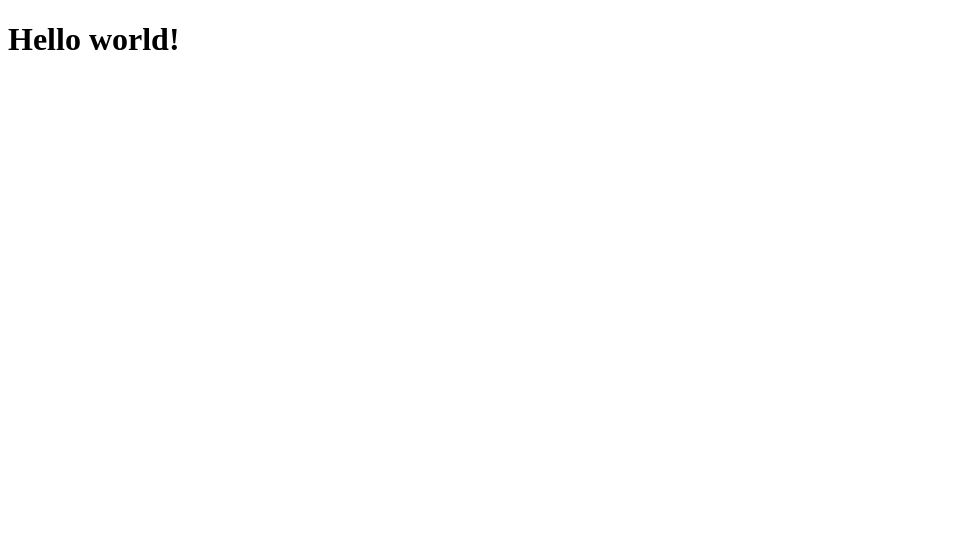
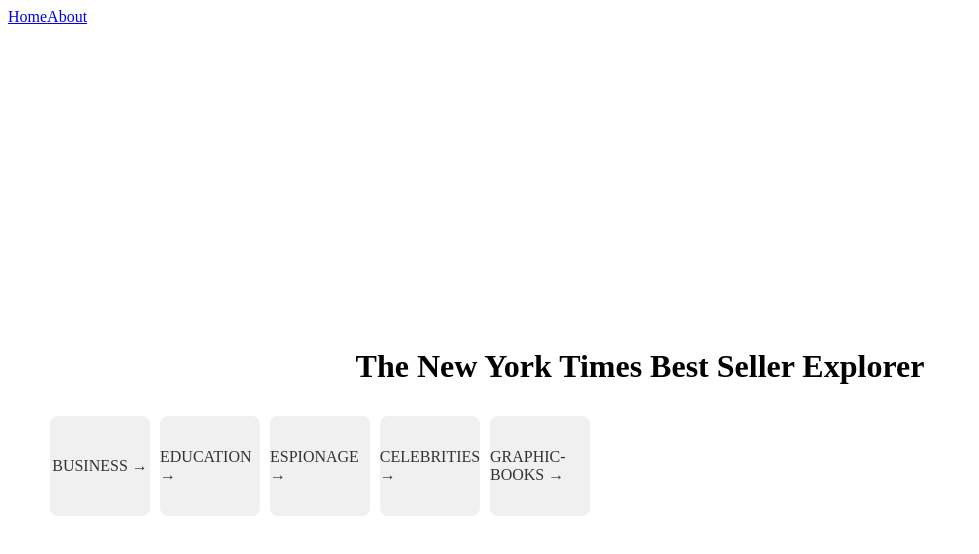
Before and after one commit to cho-one/next-js-book-project, a Next.js app: page / in a window 1280 px wide. Shown: the top 554 px of the page, without its empty margins (0-979 px from the left). Built offline with nearby package versions, Linux system fonts and the light colour scheme.

Commit message:
페이지 기본 구성 및 연결

```diff
--- /dev/null
+++ b/app/(home)/page.tsx
@@ -0,0 +1,29 @@
+import styles from "../../styles/home.module.css";
+import Link from "next/link";
+
+const categories = [
+  "business",
+  "education",
+  "espionage",
+  "celebrities",
+  "graphic-books",
+];
+
+export default function HomePage() {
+  return (
+    <div className={styles.container}>
+      <h1>The New York Times Best Seller Explorer</h1>
+      <div className={styles.grid}>
+        {categories.map((category) => (
+          <Link
+            key={category}
+            href={`/list/${category}`}
+            className={styles.category}
+          >
+            {category.toUpperCase()} →
+          </Link>
+        ))}
+      </div>
+    </div>
+  );
+}
--- a/app/layout.tsx
+++ b/app/layout.tsx
@@ -1,16 +1,21 @@
+// import "../styles/globals.css";
+import styles from "../styles/layout.module.css";
+import Header from "../components/Header";
+
 export const metadata = {
-  title: 'Next.js',
-  description: 'Generated by Next.js',
-}
+  title: "Next.js",
+  description: "Generated by Next.js",
+};
 
 export default function RootLayout({
   children,
 }: {
-  children: React.ReactNode
+  children: React.ReactNode;
 }) {
   return (
     <html lang="en">
+      <Header />
       <body>{children}</body>
     </html>
-  )
+  );
 }
--- a/app/page.tsx
+++ /dev/null
@@ -1,3 +0,0 @@
-export default function Home() {
-  return <h1 className="text-3xl font-bold underline">Hello world!</h1>;
-}
--- a/components/Header.tsx
+++ b/components/Header.tsx
@@ -1,3 +1,11 @@
+import Link from "next/link";
+import styles from "../styles/layout.module.css";
+
 export default function Header() {
-  return <div>Header</div>;
+  return (
+    <header className={styles.header}>
+      <Link href="/">Home</Link>
+      <Link href="/about">About</Link>
+    </header>
+  );
 }
--- /dev/null
+++ b/styles/about.module.css
@@ -0,0 +1,7 @@
+.container {
+  display: flex;
+  flex-direction: column;
+  align-items: center;
+  justify-content: center;
+  height: 100vh;
+}
--- /dev/null
+++ b/styles/home.module.css
@@ -0,0 +1,28 @@
+.container {
+  display: flex;
+  flex-direction: column;
+  align-items: center;
+  justify-content: center;
+  height: 100vh;
+}
+
+.grid {
+  display: grid;
+  grid-template-columns: repeat(auto-fill, minmax(100px, 1fr));
+  gap: 10px;
+  width: 100%;
+  max-width: 1200px;
+}
+
+.category {
+  display: flex;
+  align-items: center;
+  justify-content: center;
+  width: 100px;
+  height: 100px;
+  background-color: #f0f0f0;
+  margin: 10px;
+  border-radius: 8px;
+  text-decoration: none;
+  color: #333;
+}
```
Also changed, not shown: app/about/page.tsx (+10 -3 lines), app/list/[id]/page.tsx (+46 -4 lines), styles/detail.module.css (added), styles/layout.module.css (added).
